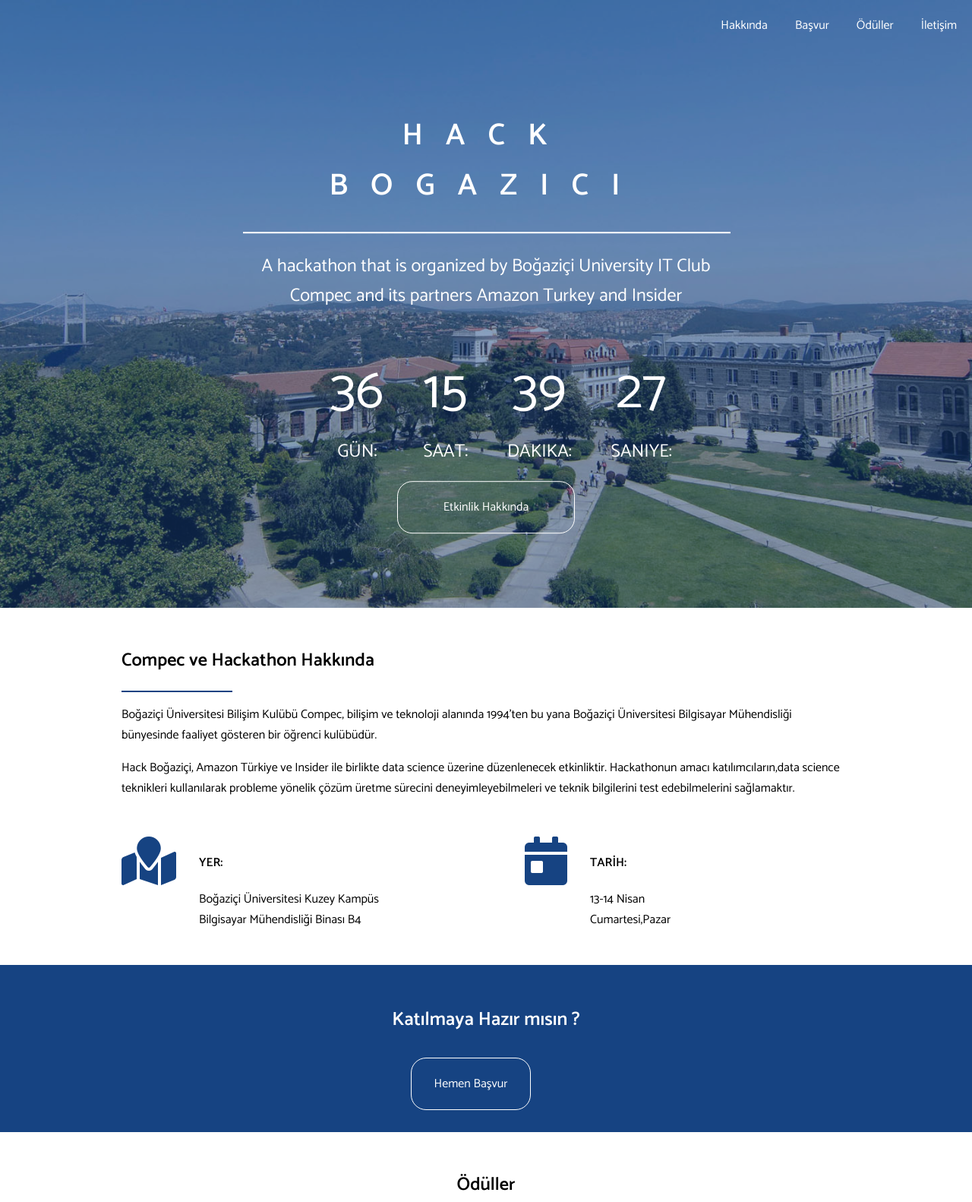
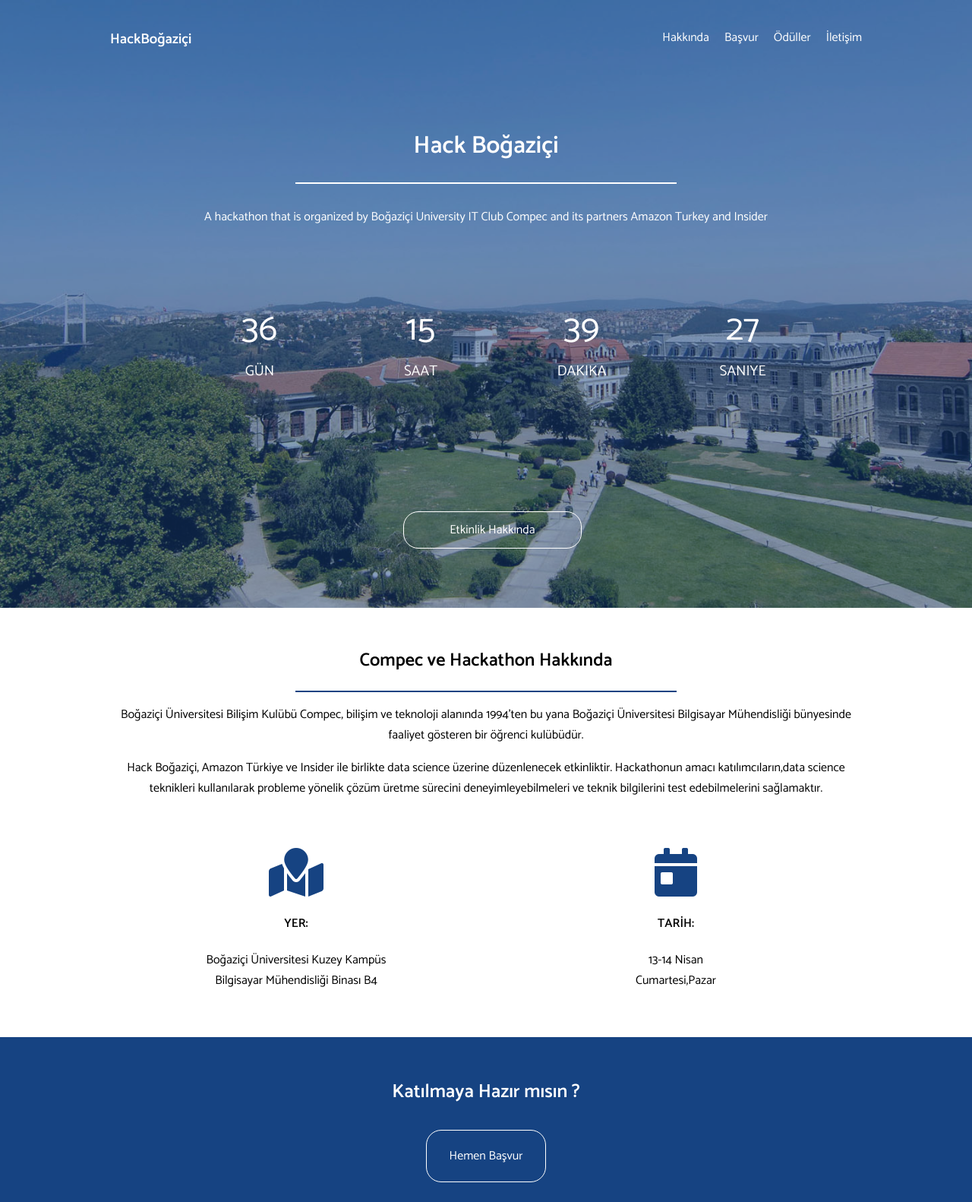
Before and after one commit to MertGokce96/hackBogazici, a plain HTML site: page index.html in a window 1280 px wide. Shown: the top 1582 px of the page at 76% size. Drawn offline with nearby package versions, Linux system fonts and the light colour scheme.

Commit message:
some changes

```diff
--- a/index.html
+++ b/index.html
@@ -5,11 +5,69 @@
     <meta http-equiv="X-UA-Compatible" content="IE=edge">
     <title>Hack Boğaziçi</title>
     <meta name="viewport" content="width=device-width, initial-scale=1">
+
     <link rel="stylesheet" href="style.css" type="text/css">
+    <link rel="shortcut icon" type="image/png" href="assets/favicon.PNG">
     <link rel="stylesheet" href="https://use.fontawesome.com/releases/v5.7.2/css/all.css" integrity="sha384-fnmOCqbTlWIlj8LyTjo7mOUStjsKC4pOpQbqyi7RrhN7udi9RwhKkMHpvLbHG9Sr" crossorigin="anonymous">
     <script src="countdown.js"></script>
+    <script src="https://ajax.googleapis.com/ajax/libs/jquery/3.3.1/jquery.min.js"></script>
+
+    <!--
+    <script type="text/javascript">
+        $(window).on('scroll',function(){
+            if($(window).scrollTop()){
+                $('nav').addClass('colored');
+            }
+            else{
+                $('nav').removeClass('colored');
+            }
+        })
+    </script>-->
 </head>
 <body>
+
+    <header>
+        <div class="overlay">
+            <nav>
+                <div class="wrapper">
+                    <div class="container">
+                        <h3 class="logo">HackBoğaziçi</h3>
+
+                        <ul>
+                                <li><a href="#about">Hakkında</a></li>
+                                <li><a href="#ready">Başvur</a></li>
+                                <li><a href="#prizes">Ödüller</a></li>
+                                <li><a href="#map">İletişim</a></li>
+                            </ul>
+                    </div>
+                </div>
+            </nav>
+
+            <div class="wrapper second">
+                <div class="hero-content">
+                    <div class="text">
+                        <h1>Hack Boğaziçi</h1>
+                        <hr>
+                        <p>A hackathon that is organized by Boğaziçi University IT Club Compec and its partners Amazon Turkey and Insider</p>
+                    </div>
+                    <div class="countdown">
+                            <ul>
+                                <li><span id="days"></span>Gün</li>
+                                <li><span id="hours"></span>Saat</li>
+                                <li><span id="minutes"></span>Dakika</li>
+                                <li><span id="seconds"></span>Saniye</li>
+                            </ul>
+                    </div>
+                    <div class="hero-btn">
+                            <a href="#about">Etkinlik Hakkında</a>
+                    </div>
+                </div>
+            </div>
+        </div>
+
+    </header>
+
+    <!--
     <div class="hero">
         <div class="overlay">
             <nav>
@@ -22,6 +80,7 @@
             </nav>
 
                 <div class="hero-content">
+                    <div class="wrapper">
                     <h1>Hack Bogazici</h1>
                     <hr>
                     <p>A hackathon that is organized by Boğaziçi University IT Club Compec and its partners Amazon Turkey and Insider</p>
@@ -33,11 +92,17 @@
                             <li><span id="seconds"></span>Saniye:</li>
                         </ul>
                     </div>
+                    <div class="hero-btn">
                         <a href="#about" class="about-link">Etkinlik Hakkında</a>
                     </div>
                 </div>
                 </div>
+        </div>
+    </div>-->
+
+
         <section id="about">
+            <div class="wrapper">
                 <h2>Compec ve Hackathon Hakkında</h2>
                 <hr>
                 <p>Boğaziçi Üniversitesi Bilişim Kulübü Compec, bilişim ve teknoloji alanında 1994'ten bu yana Boğaziçi Üniversitesi Bilgisayar
@@ -65,12 +130,15 @@
                         </div>
                     </div>
                 </div>
+            </div>
         </section>
 
         <section id="ready">
             <h2>Katılmaya Hazır mısın ? </h2>
+            <div>
+                <a href="#" class="apply">Hemen Başvur</a>
+            </div>
 
-            <a href="#" class="apply">Hemen Başvur</a>
             <span></span>
         </section>
 
--- a/style.css
+++ b/style.css
@@ -1,16 +1,155 @@
 @import url('https://fonts.googleapis.com/css?family=Catamaran:300,400,600');
 
-html, body{
+html,body{
     margin: 0;
     padding: 0;
-    height: 100%;
+}
+
+html{
     font-family: 'Catamaran',sans-serif;
     box-sizing: border-box;
 }
 
+.wrapper{
+    max-width: 1000px;
+    margin: 0 auto;
+    height: auto;
+    overflow: hidden;
+}
+
+header{
+    background-image:url("/assets/boun.jpg");
+    background-position: center;
+    background-size: cover;
+    width: 100vw;
+    height: 100vh;
+}
+
+.overlay{
+    position: absolute;
+    top: 0;
+    left: 0;
+    width: 100vw;
+    height: 100vh;
+    background-color: rgba(22, 67, 130, 0.5);
+}
+
+header h3{
+    margin: 16px 0;
+    color: #fff;
+}
 
 nav{
+    padding: 20px 0;
+    background-color:  rgba(0,0,0,0);
+    width: 100vw;
+    /**
+    position: fixed;
+    z-index: 99;
+    display: block;
+    */
+}
+
+nav .container{
+    display: flex;
+    flex-wrap: wrap;
+    justify-content: space-between;
+    padding: 0 5px;
+}
+
+@media (max-width:450px){
+    nav{
+       display: none;
+    }
+}
+
+nav ul{
+    display: flex;
+    justify-content: flex-end;
+
+}
+
+nav ul li{
+    list-style:none;
+    margin-left: 20px;
+}
+
+nav ul li a{
+    text-decoration: none;
+    color: #fff;
+}
+
+.hero-content{
+
+    text-align: center;
+    height: 80vh;
+    padding: 10px 0;
+    color: #fff;
+    display: flex;
+    flex-direction: column;
+    justify-content: space-around;
+}
+
+.hero-content hr{
+    border: 1.5px solid #fff;
+    width: 50%;
+    margin-bottom: 30px;
+}
+
+.hero-content li{
+    list-style: none;
+}
+
+.countdown{
+    margin-bottom: 100px;
+}
+.countdown ul{
+    display: flex;
+    justify-content: space-evenly;
+    flex-wrap: wrap;
+}
+.countdown span{
+    font-size: 3rem;
+    display: block;
+}
+
+.countdown li{
+    display: inline-block;
+    text-transform: uppercase;
+    min-width: 100px;
+    font-size: 1.2em;
+}
+
+.hero-btn{
+    text-align: center;
+    margin-left: 16.8px;
+    margin-bottom: 10px;
+}
+.hero-btn a{
+    text-decoration: none;
+    color: #fff;
+    border:1px solid #fff;
+    border-radius: 20px;
+    padding: 10px 60px;
+
+}
+
+.hero-btn a:hover{
+    background-color: rgba(22, 67, 130, 1);
+}
+
+
+/**
+nav{
     padding: 20px;
+
+    transition: .5s;
+}
+
+nav .colored{
+    background-color:red;
+    height: 80px;
+    position: fixed;
 }
 
 nav ul{
@@ -29,6 +168,11 @@ nav ul li{
 nav ul a{
     text-decoration: none;
     color: #fff;
+    transition: .5s;
+}
+
+nav ul a:hover{
+    border-bottom: 1px solid #fff;
 }
 
 .overlay{
@@ -48,7 +192,6 @@ nav ul a{
     color:#fff;
 
     background: url(/assets/boun.jpg);
-    overflow: hidden;
     background-size: cover;
     background-position: center;
 
@@ -80,6 +223,10 @@ nav ul a{
     position: relative;
     font-weight: 400;
     font-size: 1.5em;
+    display: flex;
+    flex-flow: column;
+    justify-content: center;
+
 }
 
 .about-link{
@@ -88,19 +235,32 @@ nav ul a{
     border: 1px solid #fff;
     border-radius: 20px;
     padding: 20px 60px;
-    margin-top: 20px;
+
 }
 
 .about-link:hover{
     background-color: rgba(22, 67, 130, 1);
 }
 
+.countdown{
+    margin-bottom: 50px;
+}
+
+.countdown ul{
+    padding: 0;
+    display: flex;
+    justify-content: space-around;
+    flex-wrap: wrap;
+}
+
 .countdown li {
     display: inline-block;
-    font-size: 1.5em;
+    font-size: 1.2em;
     list-style-type: none;
-    padding: 1em;
     text-transform: uppercase;
+    flex-grow: 1;
+    flex-wrap: wrap;
+    flex-basis: 0;
 }
 
 .countdown li span {
@@ -108,13 +268,14 @@ nav ul a{
     font-size: 4.5rem;
 }
 
+**/
+
 #about{
     padding: 30px;
     text-align: left;
     height: auto;
-      background-color: #fff;
-      max-width: 960px;
-      margin: 0 auto;
+    background-color:#fff;
+    text-align: center;
 
 }
 
@@ -125,8 +286,8 @@ nav ul a{
 
 #about hr{
     border: 1.2px solid rgba(22, 67, 130, 1);
-      width: 15%;
-      margin: 0;
+    width: 50%;
+    margin: 0 auto 10 auto;
 }
 
 #about .x{
@@ -137,22 +298,21 @@ nav ul a{
 color: rgba(22, 67, 130, 1);
 }
 
-  .info{
-      display: flex;
-      align-content: center;
-  }
-  .location,.date{
-    display: flex;
-    justify-content: flex-start;
+#about .info{
+    text-align: center;
+    display:flex;
+    flex-flow: row;
+    justify-content: space-around;
+    align-items: center;
+    flex-wrap: wrap;
 }
 
-  .date{
-      margin-left: 20%;
+
+#about .info .location , #about .info .date{
+    width: 300px;
+    padding: 15px 0;
 }
 
-  .location .flex-content , .date .flex-content{
-      margin-left: 30px;
-  }
 
 #ready{
     height: auto;
```
Also changed, not shown: assets/aws.png (added), assets/favicon.PNG (added), assets/insider-logo.png (added). Lines whose indentation alone changed are shown as unchanged.
